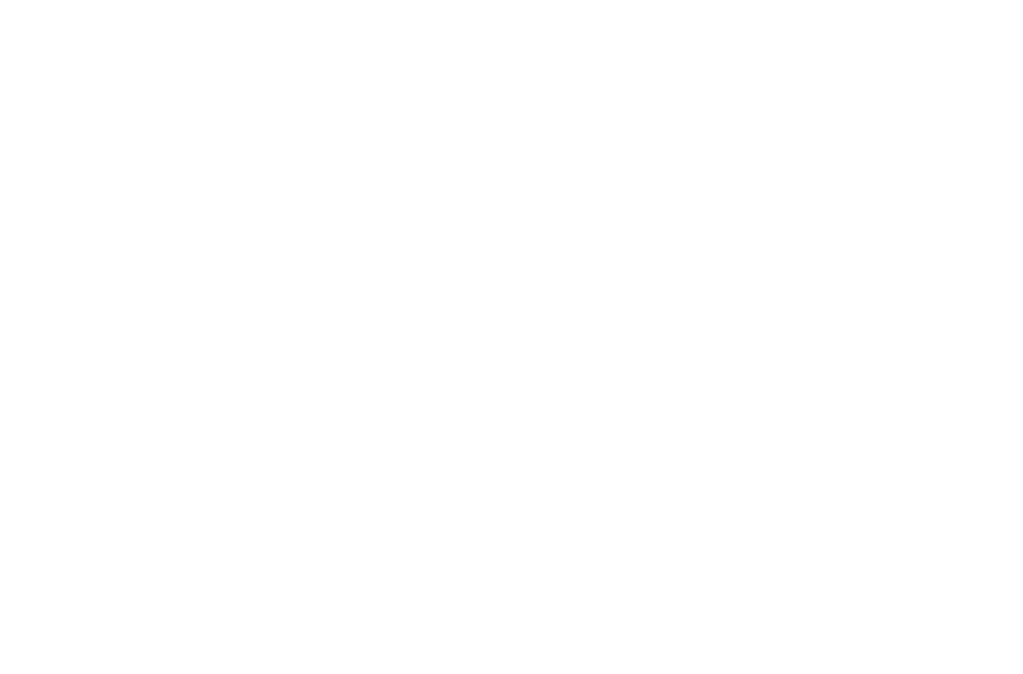
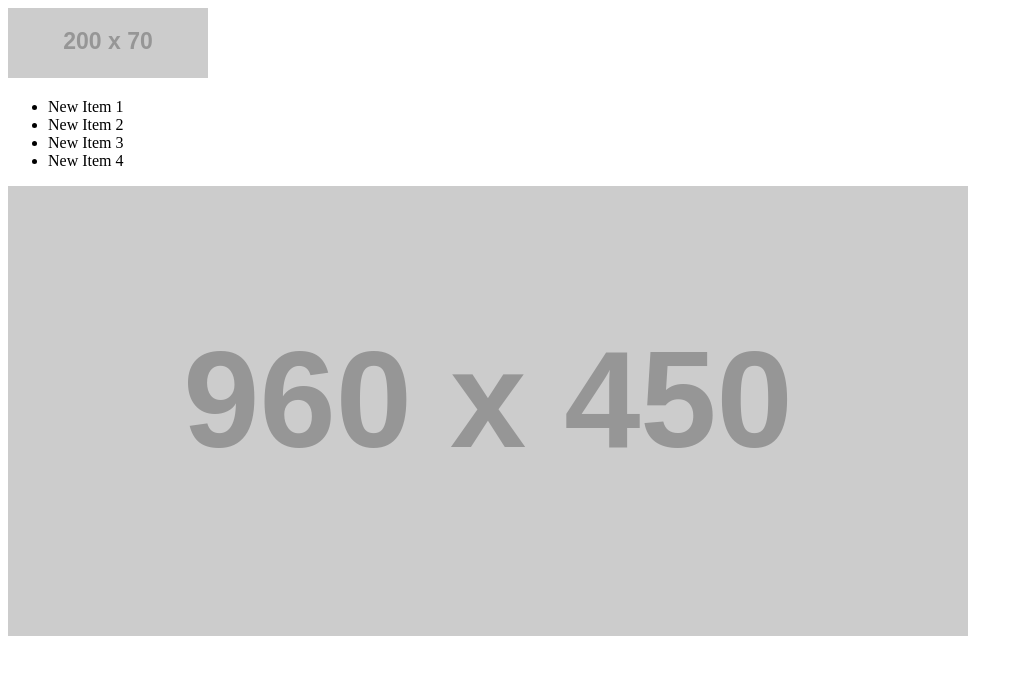
Before and after one commit to strangestbrew/wireframe-exercise, a plain HTML site: page index.html in a window 1280 px wide. Shown: the whole page, without its empty margins (0-1023 px from the left). Drawn offline with Linux system fonts and the light colour scheme; placeholder pictures from the web are drawn by us.

Commit message:
initial commit, marriage of repository and files

```diff
--- /dev/null
+++ b/css/reset.css
@@ -0,0 +1,48 @@
+/* http://meyerweb.com/eric/tools/css/reset/
+   v2.0 | 20110126
+   License: none (public domain)
+*/
+
+html, body, div, span, applet, object, iframe,
+h1, h2, h3, h4, h5, h6, p, blockquote, pre,
+a, abbr, acronym, address, big, cite, code,
+del, dfn, em, img, ins, kbd, q, s, samp,
+small, strike, strong, sub, sup, tt, var,
+b, u, i, center,
+dl, dt, dd, ol, ul, li,
+fieldset, form, label, legend,
+table, caption, tbody, tfoot, thead, tr, th, td,
+article, aside, canvas, details, embed,
+figure, figcaption, footer, header, hgroup,
+menu, nav, output, ruby, section, summary,
+time, mark, audio, video {
+	margin: 0;
+	padding: 0;
+	border: 0;
+	font-size: 100%;
+	font: inherit;
+	vertical-align: baseline;
+}
+/* HTML5 display-role reset for older browsers */
+article, aside, details, figcaption, figure,
+footer, header, hgroup, menu, nav, section {
+	display: block;
+}
+body {
+	line-height: 1;
+}
+ol, ul {
+	list-style: none;
+}
+blockquote, q {
+	quotes: none;
+}
+blockquote:before, blockquote:after,
+q:before, q:after {
+	content: '';
+	content: none;
+}
+table {
+	border-collapse: collapse;
+	border-spacing: 0;
+}
--- a/index.html
+++ b/index.html
@@ -11,7 +11,21 @@
   </head>
 
   <body>
+    <header>
+
+      <a href="https://placeholder.com"><img src="https://via.placeholder.com/200x70"></a>
+
+      <ul>
+        <li>New Item 1</li>
+        <li>New Item 2</li>
+        <li>New Item 3</li>
+        <li>New Item 4</li>
+      </ul>
+
+    </header>
     <main>
+        <a href="https://placeholder.com"><img src="https://via.placeholder.com/960x450"></a>
+
 
 
 
```
Also changed, not shown: css/style.css (added), js/.eslintrc.json (added).
